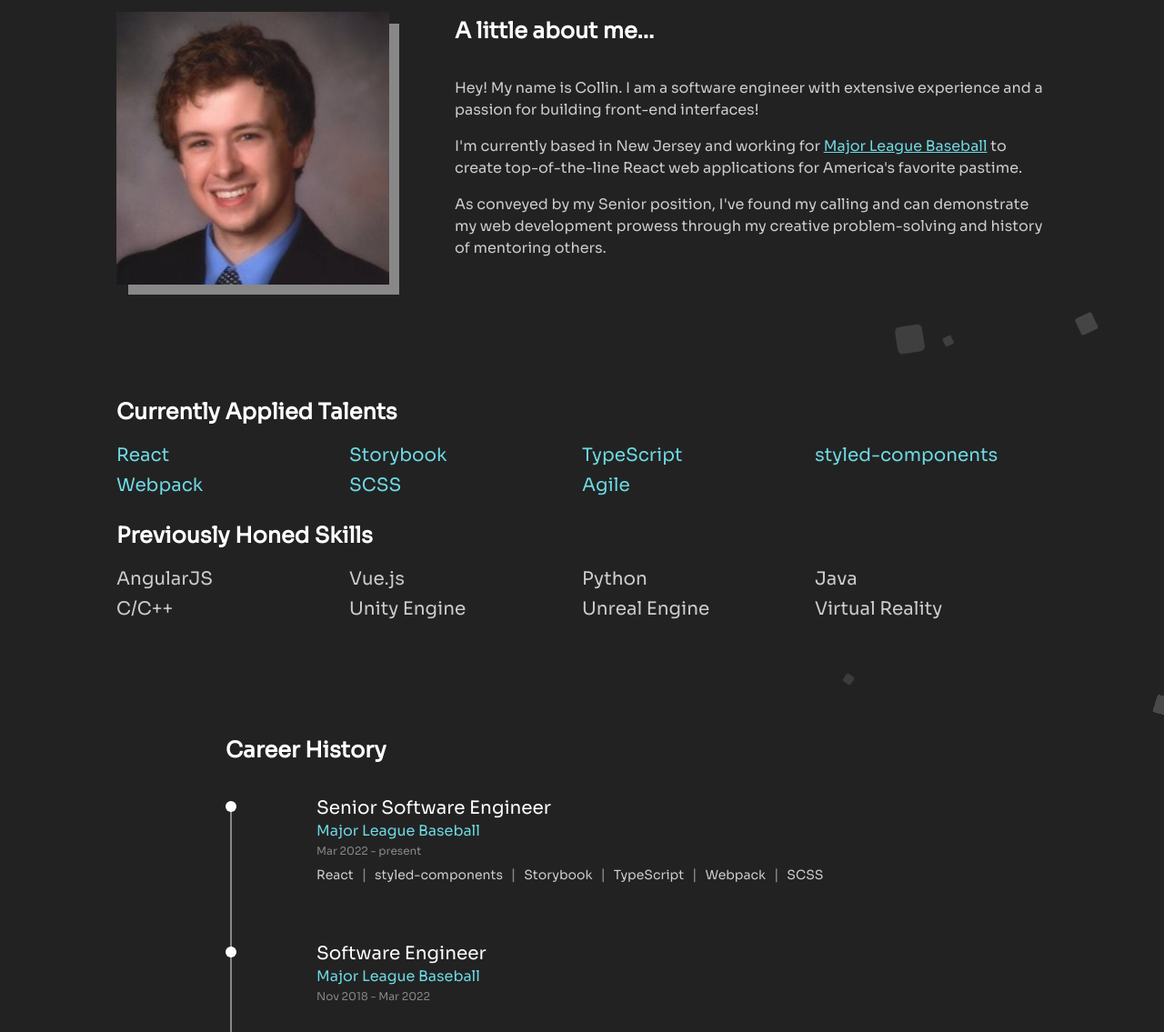
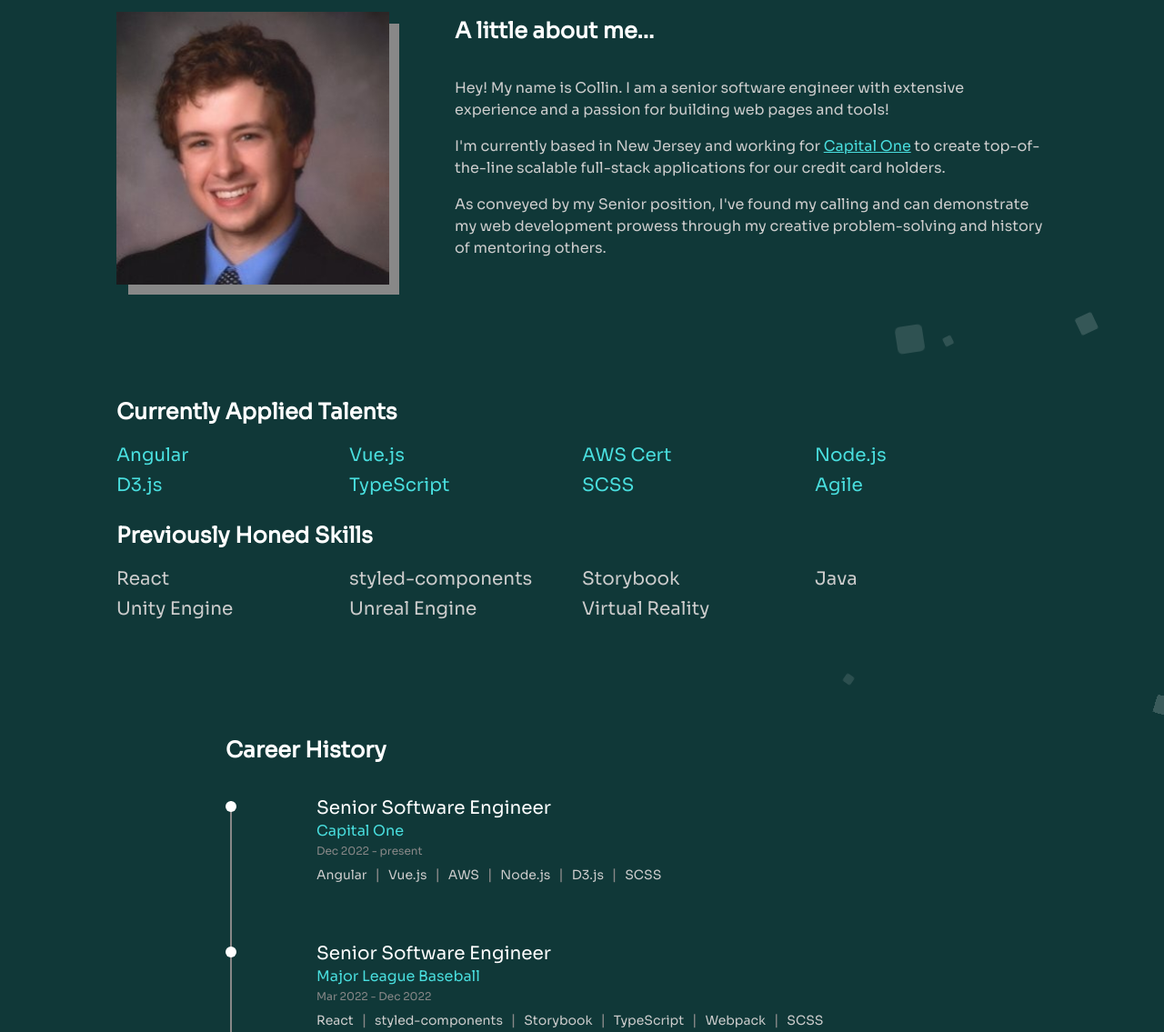
Before and after one commit to CollinFingar/react-portfolio, a React app: page / in a window 1280 px wide. Shown: the part 837-1972 px from the top of the page at 91% size. Built offline with nearby package versions, Linux system fonts and the light colour scheme.

Commit message:
Updated site

```diff
--- a/src/components/History/config.js
+++ b/src/components/History/config.js
@@ -1,8 +1,22 @@
 const careers = [
   {
     position: "Senior Software Engineer",
+    start: "Dec 2022",
+    end: "present",
+    company: "Capital One",
+    techs: [
+      "Angular",
+      "Vue.js",
+      "AWS",
+      "Node.js",
+      "D3.js",
+      "SCSS",
+    ],
+  },
+  {
+    position: "Senior Software Engineer",
     start: "Mar 2022",
-    end: "present",
+    end: "Dec 2022",
     company: "Major League Baseball",
     techs: [
       "React",
--- a/src/components/Landing/Landing.js
+++ b/src/components/Landing/Landing.js
@@ -35,7 +35,7 @@ const Landing = () => {
         </LandingAnimWrapper>
         <LandingAnimWrapper delay={2}>
           <ExplanationWrapper>
-            <span>I'm a</span>Senior Web Developer.
+            <span>I'm a</span>Senior Software Engineer.
           </ExplanationWrapper>
         </LandingAnimWrapper>
       </IntroWrapper>
--- a/src/components/Profile/Profile.js
+++ b/src/components/Profile/Profile.js
@@ -22,16 +22,15 @@ const Profile = () => {
         </AnimateIn>
         <AnimateIn>
           <SectionText>
-            Hey! My name is Collin. I am a software engineer with extensive
-            experience and a passion for building front-end interfaces!
+            Hey! My name is Collin. I am a senior software engineer with extensive
+            experience and a passion for building web pages and tools!
           </SectionText>
           <SectionText>
             I'm currently based in New Jersey and working for{" "}
-            <a target="_blank" href="https://www.mlb.com">
-              Major League Baseball
+            <a target="_blank" href="https://www.capitalone.com/">
+              Capital One
             </a>{" "}
-            to create top-of-the-line React web applications for America's
-            favorite pastime.
+            to create top-of-the-line scalable full-stack applications for our credit card holders.
           </SectionText>
           <SectionText>
             As conveyed by my Senior position, I've found my calling and can
--- a/src/components/Skills/Skills.js
+++ b/src/components/Skills/Skills.js
@@ -8,21 +8,21 @@ import { SectionHeader } from "../../globals/styled";
 import AnimateIn from "../AnimateIn/AnimateIn";
 
 const currentSkillsConfig = [
-  "React",
-  "Storybook",
+  "Angular",
+  "Vue.js",
+  "AWS Cert",
+  "Node.js",
+  "D3.js",
   "TypeScript",
-  "styled-components",
-  "Webpack",
   "SCSS",
   "Agile",
 ];
 
 const otherSkillsConfig = [
-  "AngularJS",
-  "Vue.js",
-  "Python",
+  "React",
+  "styled-components",
+  "Storybook",
   "Java",
-  "C/C++",
   "Unity Engine",
   "Unreal Engine",
   "Virtual Reality",
--- a/src/globals/styleConfig.js
+++ b/src/globals/styleConfig.js
@@ -1,9 +1,9 @@
 export const COLORS = {
-  highlight: "#6ed9e4",
+  highlight: "#49dede",
   bodyText: "#ccc",
   titles: "#fff",
   darkText: "#888",
-  bgColor: "#222",
+  bgColor: "#103838",
 };
 
 export const SPACING = {
```
Also changed, not shown: dist/bundle.163402878ef5f916e873.js.LICENSE.txt (renamed from dist/bundle.0ed37d7136c768ed95f5.js.LICENSE.txt), dist/favicon.ico, dist/index.html, src/assets/favicon.ico, 6 other files.
